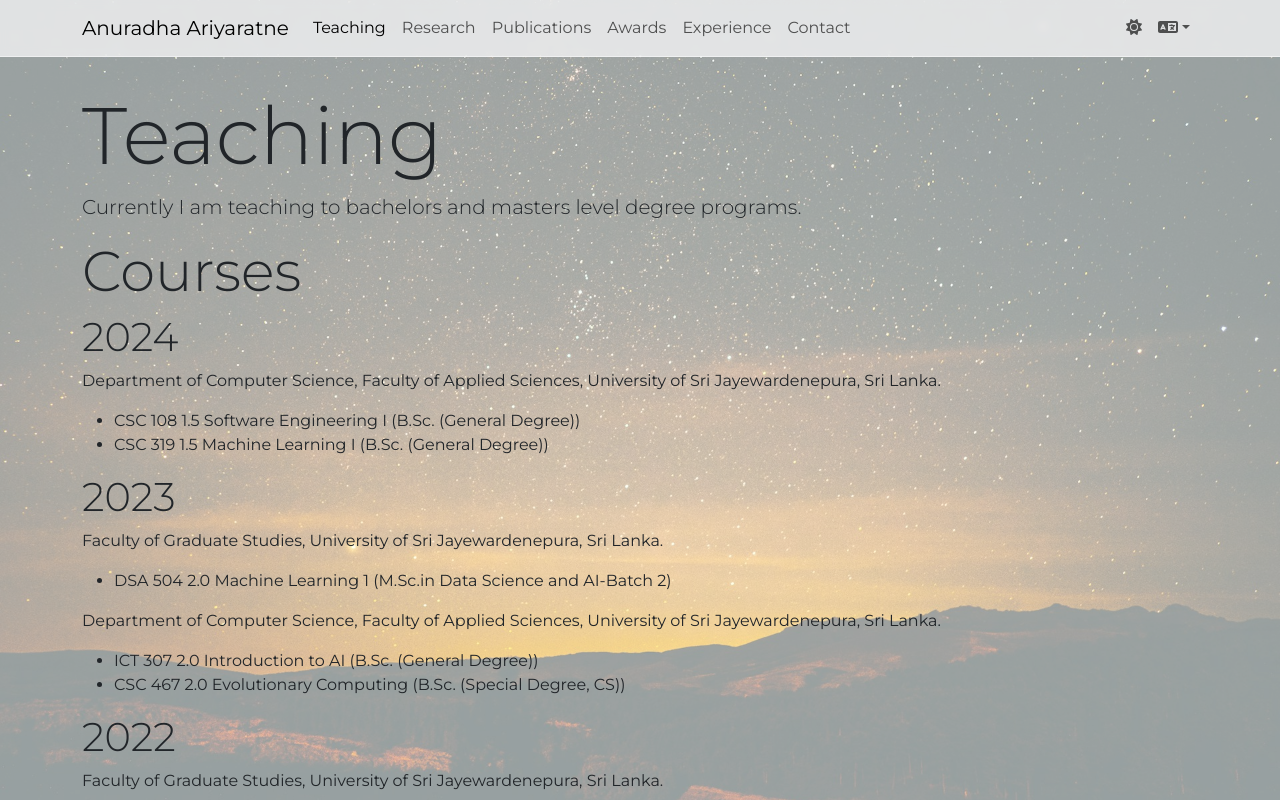
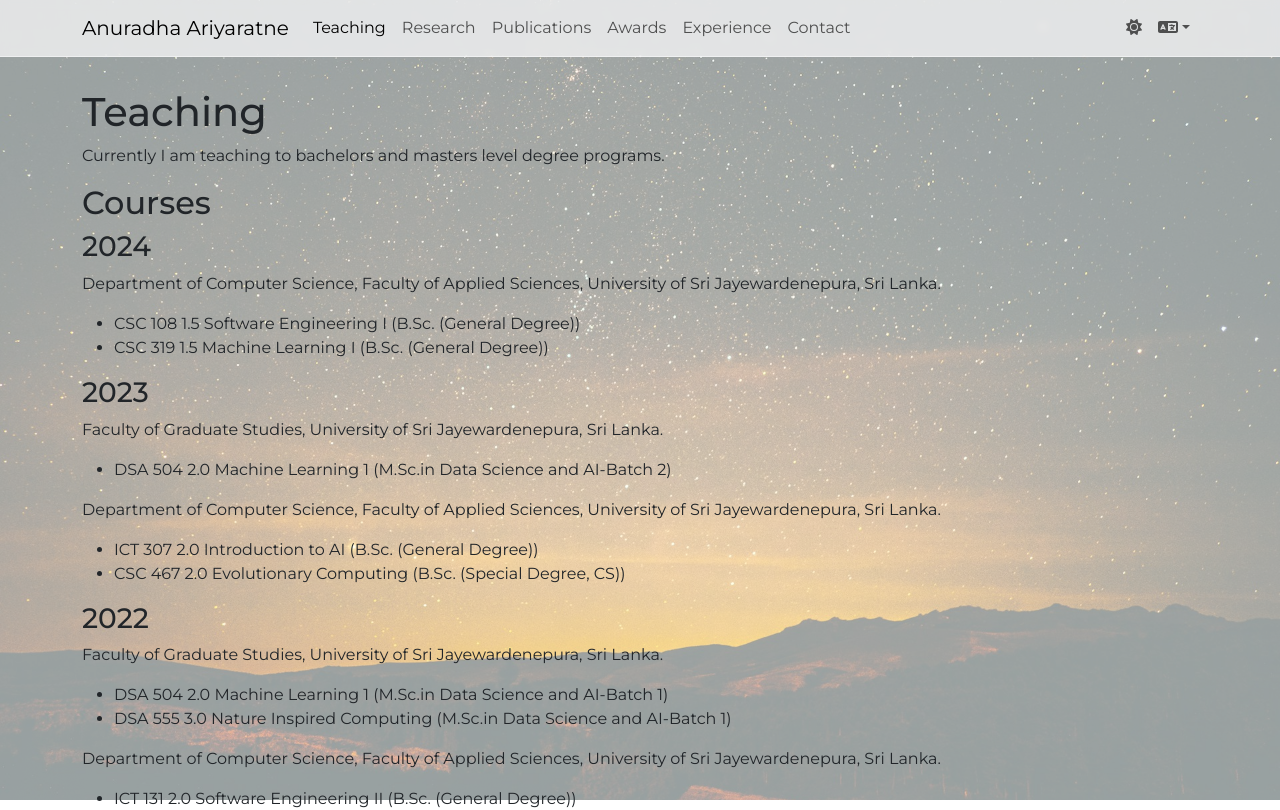
Before and after one commit to mkanuradhi/mkanuradhi-app, a React (Vite) app: page /teaching in a window 1280 px wide. Shown: the top 810 px of the page. Built offline with nearby package versions, Linux system fonts and the light colour scheme.

Commit message:
fixing typos

```diff
--- a/src/i18n/en.json
+++ b/src/i18n/en.json
@@ -10,7 +10,7 @@
         "I am a passionate lecturer and a researcher in the field of computing, specializing in meta-heuristic optimization and machine learning. My research area has mainly comprised of finding promising solutions for different real world optimizations tasks appear in different fields such as Sports, Agriculture, Numerical optimization and many other.",
         "My focus spans a variety of topics ranging from the development of novel meta-heuristic algorithms for optimization problems, the integration of meta-heuristics with machine learning techniques for enhanced predictive modeling, the application of machine learning in hyper-parameter tuning and feature selection, to the exploration of hybrid approaches that combine evolutionary algorithms with deep learning for complex data analysis. In 2019, I was awarded with the President's Awards for Scientific Research, for being among highly impacted 100 research papers in Sri Lanka for the year 2019 under computer science.",
         "Currently I work as a senior lecturer in the Department of Computer Science, University of Sri Jayewardenepura. I earned my PhD in computer science from University of Sri Jayewardenepura, Sri Lanka, under the supervision of Professor TGI Fernando and Emeritus Professor Sunethra Weerakoon.",
-        "I’m a fellow of OWSD, founded by UNESCO, from 2022 to present. I am also a life member of SLAAS and SLAAI associations, which are premier organization of Science  and artificial intelligence in Sri Lanka.",
+        "I’m a fellow of OWSD, founded by UNESCO, from 2022 to present. I am also a life member of SLAAS and SLAAI associations, which are premier organizations of science  and artificial intelligence in Sri Lanka.",
         "From 2018 to 2024, I served as a reviewer for the springer journals; Evolutionary Intelligence and Soft Computing.",
         "To enhance my knowledge further in the field of Data Science, currently I am following a M.Sc. in Data Science in Tampere University, Finland."
       ],
@@ -18,7 +18,8 @@
       "interests": [
         "Meta-Heuristic Optimization",
         "Nature-Inspired Computing",
-        "Machine Learning"
+        "Machine Learning",
+        "Artificial Intelligence"
       ],
       "educationTitle": "Education",
       "educations": [
--- a/src/i18n/si.json
+++ b/src/i18n/si.json
@@ -18,7 +18,8 @@
       "interests": [
         "Meta-Heuristic ප්‍රශස්තකරණය",
         "ස්වභාව ධර්මයෙන් ආභාසය ලබන පරිගණකකරණය",
-        "යන්ත්‍ර ඉගෙනීම"
+        "යන්ත්‍ර ඉගෙනීම",
+        "කෘතීම බුද්ධිය"
       ],
       "educationTitle": "අධ්‍යාපනය",
       "educations": [
--- a/src/pages/Teaching.tsx
+++ b/src/pages/Teaching.tsx
@@ -24,16 +24,16 @@ export const Teaching = () => {
         <Container>
           <Row className="top-margin-row">
             <Col>
-              <h1 className="display-1">{t('title')}</h1>
+              <h1>{t('title')}</h1>
               <section>
                 {descriptions.map(description => (
-                  <p key={uuidv4()} className="lead">{description}</p>
+                  <p key={uuidv4()}>{description}</p>
                 ))}
               </section>
-              <h2 className="display-4">{t('coursesTitle')}</h2>
+              <h2>{t('coursesTitle')}</h2>
               {details.map((detail, index) => (
                 <section key={index}>
-                  <h3 className="display-6">{detail.year}</h3>
+                  <h3>{detail.year}</h3>
                   {detail.descriptions.map((desc, descIndex) => (
                     <div key={descIndex}>
                       <p>{desc.location}</p>
```
